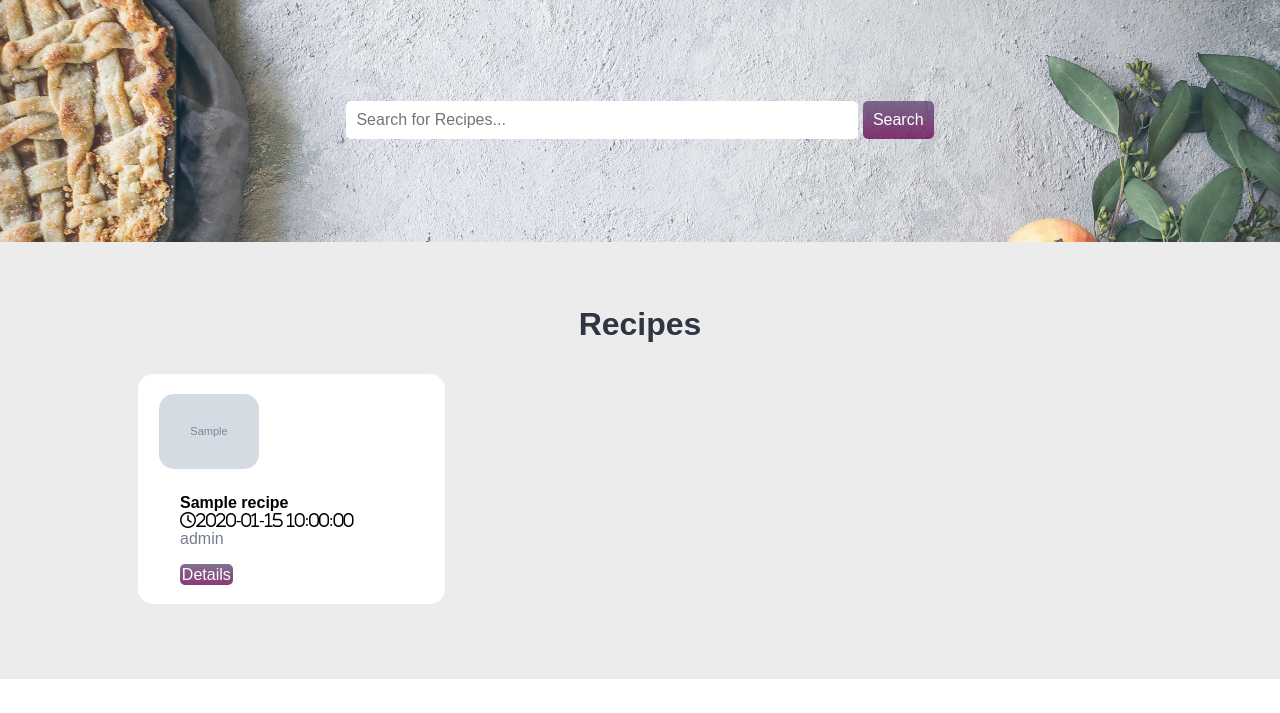
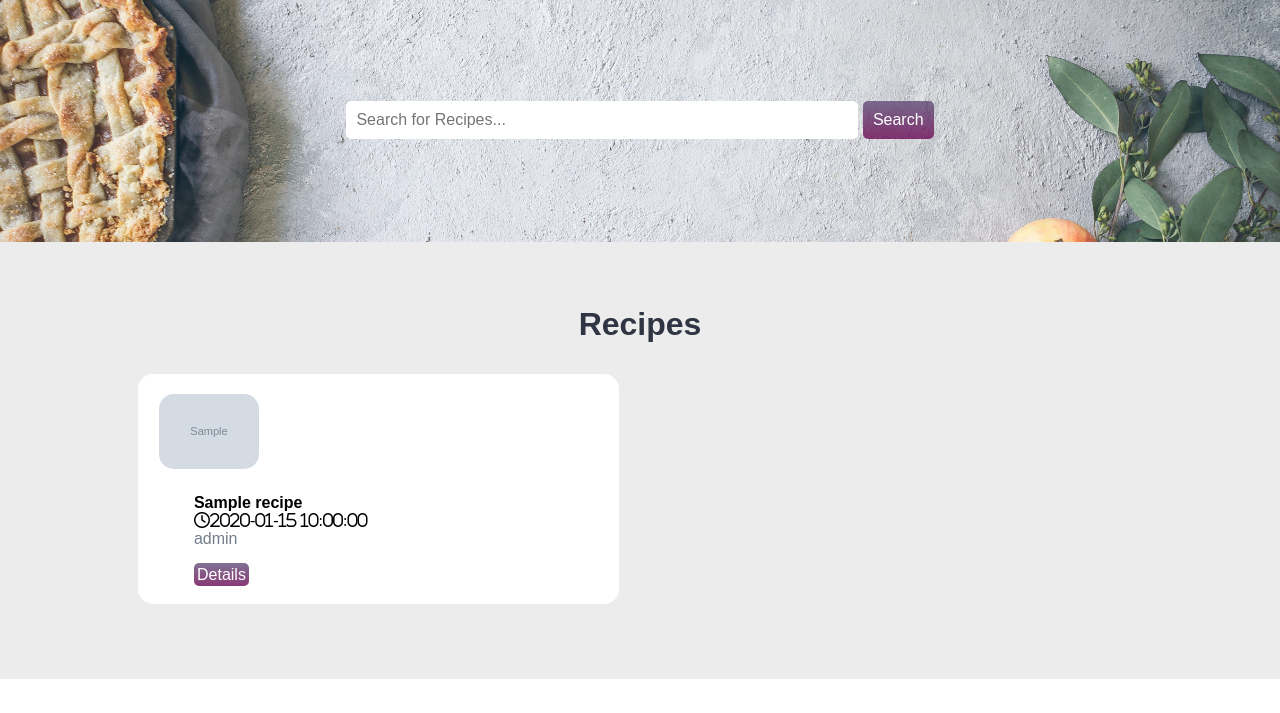
Before and after one commit to jacksonlr2/508-project-V0086481, a PHP site: page /recipes.php in a window 1280 px wide. Shown: the part 87-800 px from the top of the page. Run offline with PHP 8.4, Linux system fonts and the light colour scheme; the visitor is signed in with stand-in values (Sample User, id 1); tables that the repository leaves empty or names only in its code hold one stand-in row (values such as "Sample post"); grey boxes marked "Sample" are stand-in pictures; some libraries are stand-ins or nearby versions.

Commit message:
Recipe Page Appearance

```diff
--- a/css/mainStyle.css
+++ b/css/mainStyle.css
@@ -145,7 +145,7 @@ fieldset{
     padding: 4% 0;
 }
 .food-menu-box{
-    width: 26%;
+    width: 43%;
     margin: 1%;
     padding: 2%;
     float: left;
```
